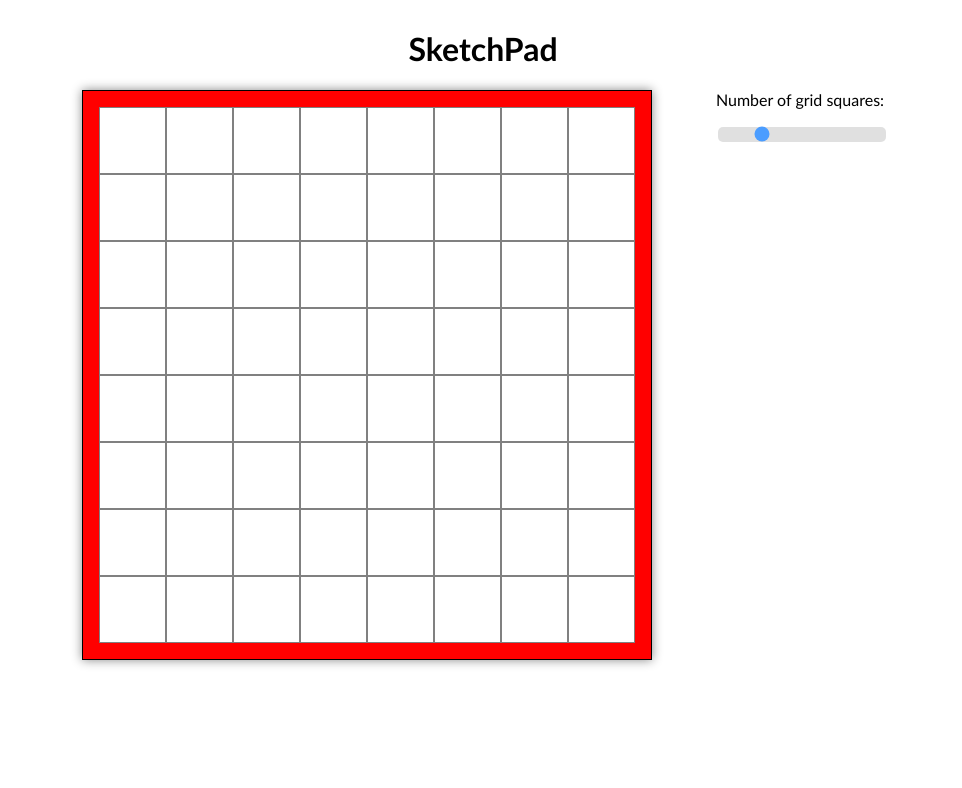
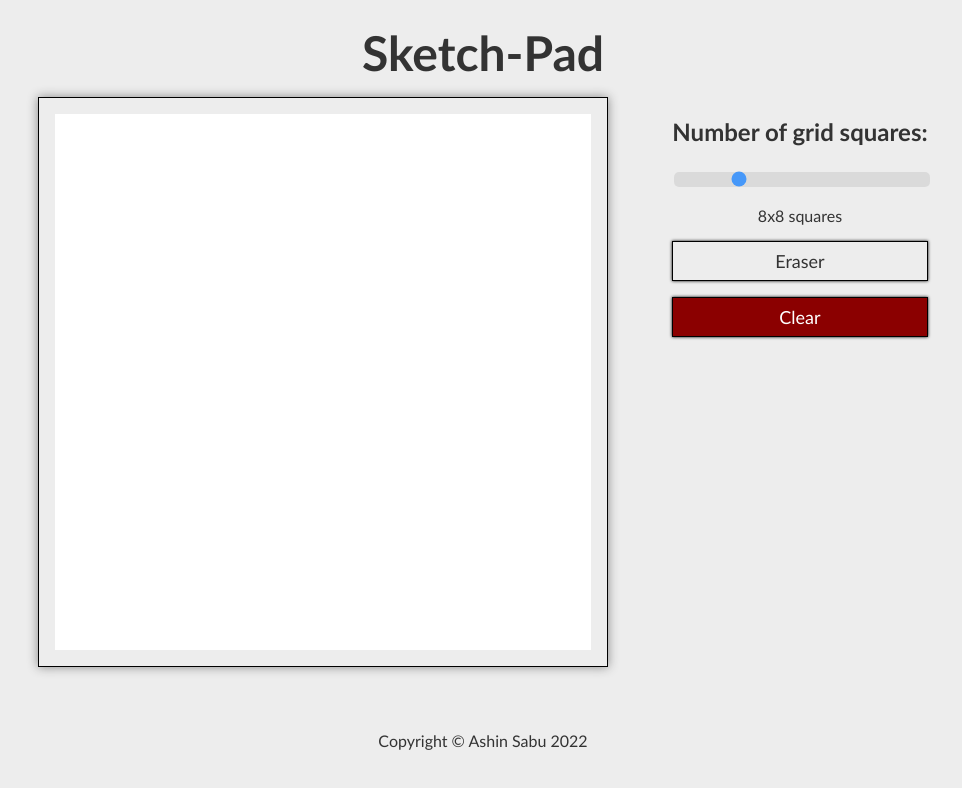
Before and after one commit to ashinsabu/sketchpad, a plain HTML site: page index.html in a window 1280 px wide. Shown: the whole page, without its empty margins (157-1119 px from the left). Drawn offline with Linux system fonts and the light colour scheme.

Commit message:
multiple ui elements added and few changed

```diff
--- a/index.html
+++ b/index.html
@@ -8,18 +8,22 @@
     <title>Sketchpad</title>
 </head>
 <body>
-    <h1>SketchPad</h1>
+    <h1 id="main-heading">Sketch-Pad</h1>
     <div class="row-container">
         <div class="grid-container">
 
         </div>
         <div class="col-container">
-            Number of grid squares:
+            <h2 style="margin-bottom: 8px;">Number of grid squares: </h2>
             <div class="slidecontainer">
                 <input type="range" min="1" max="64" value="16" class="slider" id="myRange">
             </div>
+            <div class="gridsquarenumber" style="text-align: center;"></div>
+            <div class="eraser">Eraser</div>
+            <div class="resetbutton">Clear</div>
         </div>
     </div>
+    <span>Copyright &copy Ashin Sabu 2022</span>
     <script src="script.js"></script>
 </body>
 </html>
--- a/script.js
+++ b/script.js
@@ -1,8 +1,8 @@
 let gridcontainer = document.querySelector('.grid-container');
 let n=8;
-
+document.querySelector('.gridsquarenumber').innerHTML=n+"x"+n +" squares";
 let slider = document.getElementsByClassName("slider")[0];
-slider.addEventListener('input',(e) => {n=(e.target.valueAsNumber); console.log(n);creategrid(n);});
+slider.addEventListener('input',(e) => {n=(e.target.valueAsNumber); document.querySelector('.gridsquarenumber').innerHTML=n+"x"+n +" squares"; ;creategrid(n);});
 
 function addingElistener(){
     gridsquares = document.querySelectorAll('.grid-square');
@@ -21,7 +21,7 @@ function creategrid(n){
         for(let j=0;j<n;j++){
             let square = document.createElement('div');
             square.style.cssText =
-            " margin: 0; width: "+(((gridcontainer.clientWidth-32-2*n))/n)+"px; height: "+(((gridcontainer.clientWidth-32-2*n))/n)+"px; background-color:white; border: 0.1px solid grey;";
+            " margin: 0; width: "+(((gridcontainer.clientWidth-32))/n)+"px; height: "+(((gridcontainer.clientWidth-32))/n)+"px; background-color:white;";
             square.className='grid-square';
             gridcontainer.appendChild(square);
         }
--- a/style.css
+++ b/style.css
@@ -3,6 +3,13 @@ body{
     display: flex;
     flex-direction: column;
     align-items: center;
+    background-color: #EDEDED;
+    color: #333333;
+}
+#main-heading{
+    margin: 16px auto;
+    font-size: 48px;
+    color: #333333;
 }
 .row-container{
     display: flex;
@@ -20,7 +27,6 @@ body{
     padding: 16px;
     flex-wrap: wrap;
     gap: 0;
-    background-color: red;
     box-shadow: 0px 0px 10px #888888;
     margin-bottom: 64px;
 }
@@ -35,3 +41,29 @@ body{
     -webkit-transition: .2s;
     transition: opacity .2s;
   }
+  .eraser{
+    font-size: 18px;
+    padding: 8px;
+    text-align: center;
+    border: 1px solid black;
+    transition: transform 0.1s;
+    box-shadow: 0 0 3px black;
+}
+.eraser:hover{
+    cursor: pointer;
+    transform: scale(1.1);
+}
+  .resetbutton{
+      background-color: darkred;
+      color: white;
+      font-size: 18px;
+      padding: 8px;
+      text-align: center;
+      border: 1px solid black;
+      transition: transform 0.1s;
+      box-shadow: 0 0 3px black;
+  }
+  .resetbutton:hover{
+      cursor: pointer;
+      transform: scale(1.1);
+  }
```
